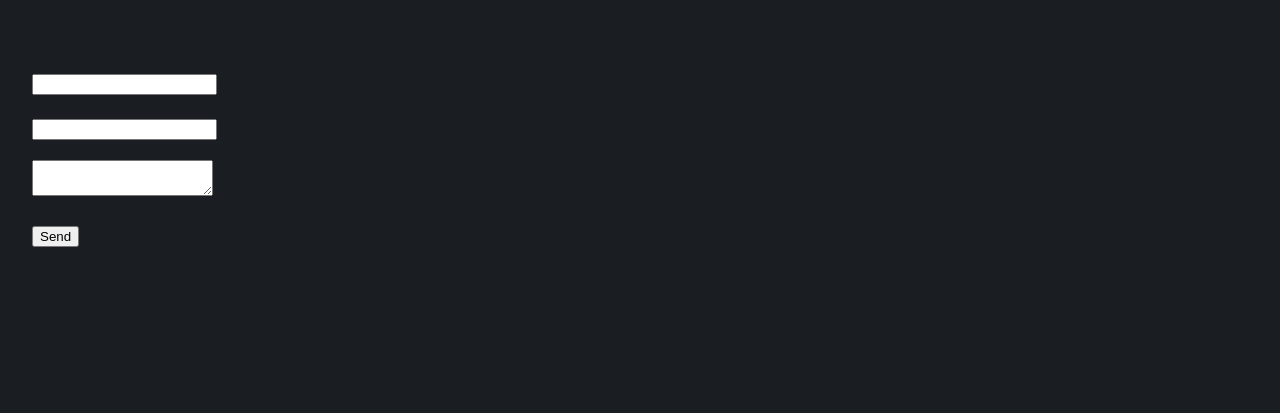
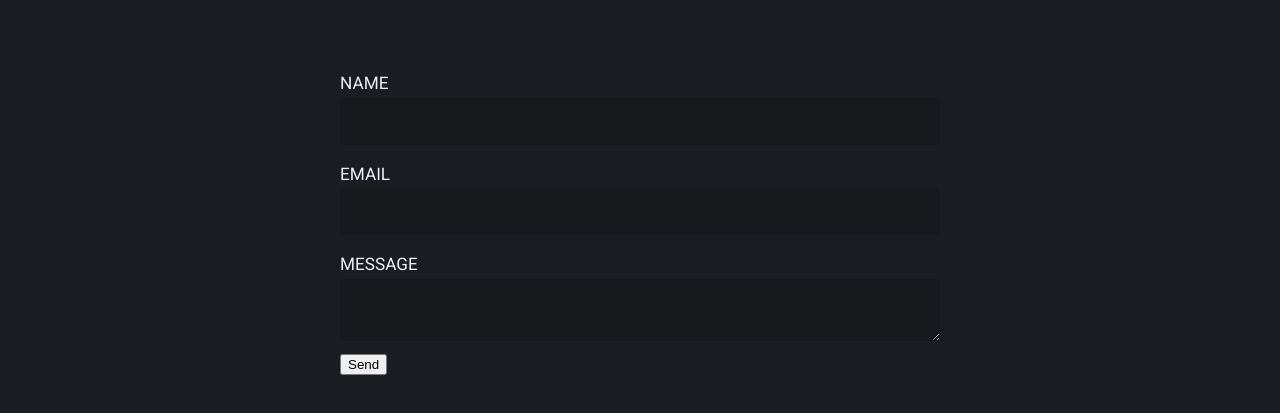
Before and after one commit to Cairhiin/Portfolio-Website, a React (Vite) app: page / in a window 1280 px wide. Shown: the part 1876-2289 px from the top of the page. Before the commit the page ends 2205 px from the top, so only its background shows below. Built offline with nearby package versions, Linux system fonts and the light colour scheme.

Commit message:
Finalize contact form component

```diff
--- a/src/components/ContactForm/index.css
+++ b/src/components/ContactForm/index.css
@@ -0,0 +1,51 @@
+#contact-form {
+  max-width: 600px;
+  margin: 0 auto;
+  padding-inline: 2rem;
+}
+
+#contact-form .form-control {
+  width: calc(100% - 2rem);
+  background-color: var(--color-700);
+  border: 0;
+  padding: 1rem;
+  color: var(--color-100);
+  border-radius: 5px;
+}
+
+#contact-form p {
+  background-color: var(--color-warning-400);
+  padding: 0.5rem;
+  border-radius: 5px;
+  margin-block-end: 1rem;
+}
+
+#contact-form label {
+  text-transform: uppercase;
+}
+
+#contact-form input {
+  margin-block-end: 1rem;
+}
+
+#contact-form .form-submit-status {
+  --_width: 400px;
+  text-align: center;
+  position: fixed;
+  width: var(--_width);
+  right: 25%;
+  left: 50%;
+  bottom: -60px;
+  margin-left: calc(var(--_width) / -2);
+  background-color: red;
+  padding: 1rem;
+  border-radius: 5px;
+  opacity: 0;
+  transition: all 500ms ease-in;
+}
+
+#contact-form .form-submit-status.success {
+  transform: translateY(-60px);
+  opacity: 1;
+  transition: all 500ms ease-in;
+}
--- a/src/components/ContactForm/index.tsx
+++ b/src/components/ContactForm/index.tsx
@@ -1,17 +1,21 @@
 import { useForm, SubmitHandler } from "react-hook-form";
 import { yupResolver } from "@hookform/resolvers/yup";
 import * as yup from "yup";
-// import emailjs from "@emailjs/browser";
-// import apiData from "./contact-api-data";
+import emailjs from "@emailjs/browser";
+import apiData from "./contact-api-data";
 import "./index.css";
+import { useState } from "react";
 
 const schema = yup
   .object({
-    name: yup.string().min(3, "must be at least 3 characters long").required(),
+    name: yup
+      .string()
+      .min(3, "name must be at least 3 characters long")
+      .required(),
     email: yup.string().email().required(),
     message: yup
       .string()
-      .min(10, "must be at least 10 characters long")
+      .min(10, "message must be at least 10 characters long")
       .required(),
   })
   .required();
@@ -23,43 +27,63 @@ const ContactForm: () => JSX.Element = () => {
     message: string;
   }
 
+  const [isSubmitted, setIsSubmitted] = useState<boolean>(false);
+
   const {
     register,
+    reset,
     handleSubmit,
     formState: { errors },
   } = useForm<FormValues>({
     resolver: yupResolver(schema),
   });
-  const onSubmit: SubmitHandler<FormValues> = (data) => console.log(data);
 
-  /* const sendEmail = (e: FormEvent<HTMLFormElement>) => {
-    e.preventDefault();
+  const onSubmit: SubmitHandler<FormValues> = ({ name, email, message }) => {
+    const templateParams = {
+      name: name,
+      email: email,
+      message: message,
+    };
 
-    if (form.current == null) return;
     emailjs
-      .sendForm(apiData.service, apiData.template, form.current, apiData.key)
+      .send(apiData.service, apiData.template, templateParams, apiData.key)
       .then(
         (result) => {
-          setFormInfo({ ...formInfo, error: false });
+          console.log("Success!", result);
+          setIsSubmitted((prevState) => !prevState);
+          reset();
+          setTimeout(() => {
+            setIsSubmitted((prevState) => !prevState);
+          }, 5000);
         },
         (error) => {
-          setFormInfo({ ...formInfo, error: true });
+          console.error("Err!", error);
+          setIsSubmitted(false);
         }
-      )
-      .finally(setTimer);
-  }; */
+      );
+  };
 
   return (
     <div id="contact-form">
       <form onSubmit={handleSubmit(onSubmit)}>
+        <label htmlFor="name">Name</label>
         <input {...register("name")} className="form-control" />
-        <p>{errors.name?.message}</p>
+        {!!errors.name?.message && <p>{errors.name?.message}</p>}
+        <label htmlFor="name">Email</label>
         <input {...register("email")} className="form-control" />
-        <p>{errors.email?.message}</p>
+        {!!errors.email?.message && <p>{errors.email?.message}</p>}
+        <label htmlFor="name">Message</label>
         <textarea {...register("message")} className="form-control" />
-        <p>{errors.message?.message}</p>
+        {!!errors.message?.message && <p>{errors.message?.message}</p>}
         <input type="submit" className="button-primary" value="Send" />
       </form>
+      <div
+        className={
+          isSubmitted ? "form-submit-status success" : "form-submit-status"
+        }
+      >
+        Your message has been sent successfully!
+      </div>
     </div>
   );
 };
--- a/src/index.css
+++ b/src/index.css
@@ -154,7 +154,9 @@ svg {
   --color-600: hsl(213 14% 12% / 1);
   --color-700: hsl(213 10% 10% / 1);
   --color-800: hsl(213 5% 5% / 1);
+
   --color-highlight-400: hsl(210 83% 50% / 1);
+  --color-warning-400: hsl(36, 88%, 39%);
 
   --line-height-400: 1.6;
   --spacing-200: clamp(0.69rem, calc(0.69rem + 0.02vw), 0.72rem);
```
